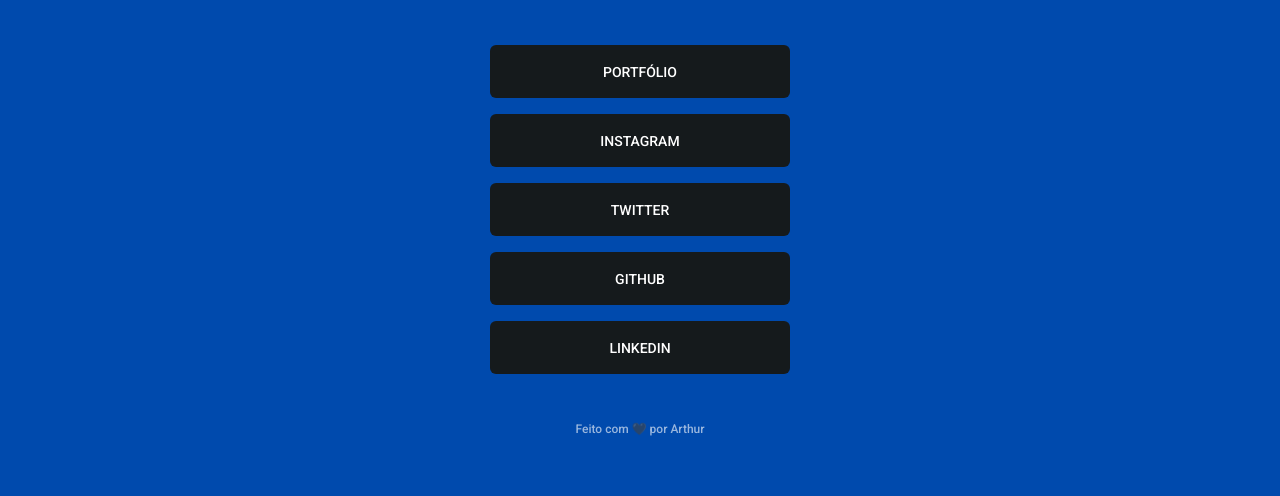
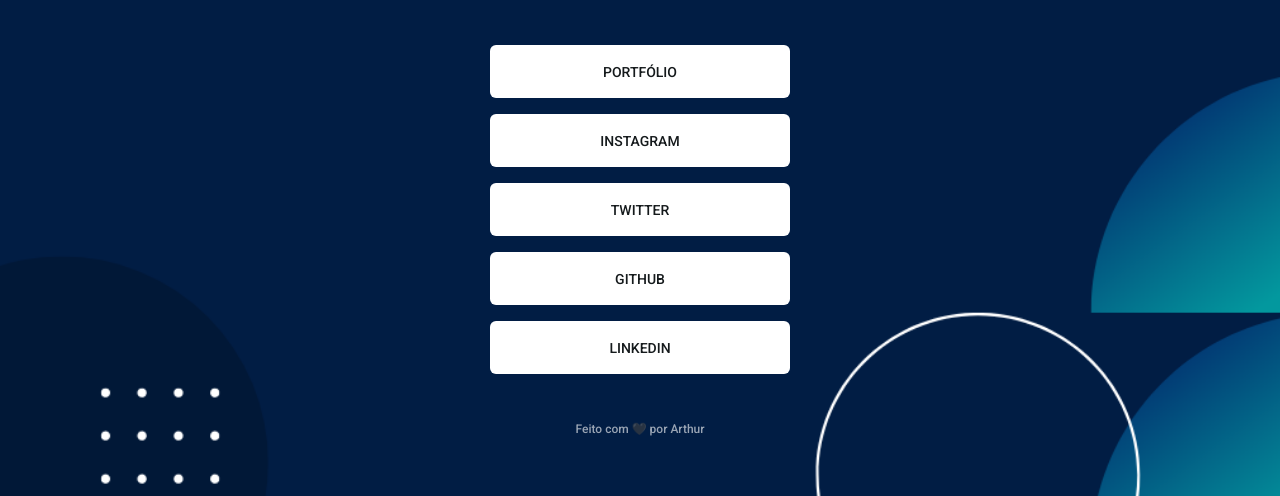
Before and after one commit to ArthurLucass/ArtxLinks, a plain HTML site: page index.html in a window 1280 px wide. Shown: the part 310-806 px from the top of the page. Drawn offline with Linux system fonts and the light colour scheme.

Commit message:
feat: alterando background

```diff
--- a/style.css
+++ b/style.css
@@ -5,7 +5,10 @@
 }
 
 body {
-  background: #004aad;
+  background-image: url("./background.png");
+  background-repeat: no-repeat;
+  background-position: center;
+  background-size: cover;
   font-family: "Roboto", sans-serif;
 }
 
@@ -58,8 +61,8 @@ ul li a {
   display: flex;
   align-items: center;
   justify-content: center;
-  background: #151a1c;
-  color: #ffffff;
+  color: #151a1c;
+  background: #ffffff;
   text-transform: uppercase;
   font-size: 14px;
   margin-bottom: 16px;
@@ -68,8 +71,8 @@ ul li a {
 }
 
 ul li a:hover {
-  color: #151a1c;
-  background: #ffffff;
+  background: #151a1c;
+  color: #ffffff;
 }
 
 footer {
```
Also changed, not shown: background.png (added).
